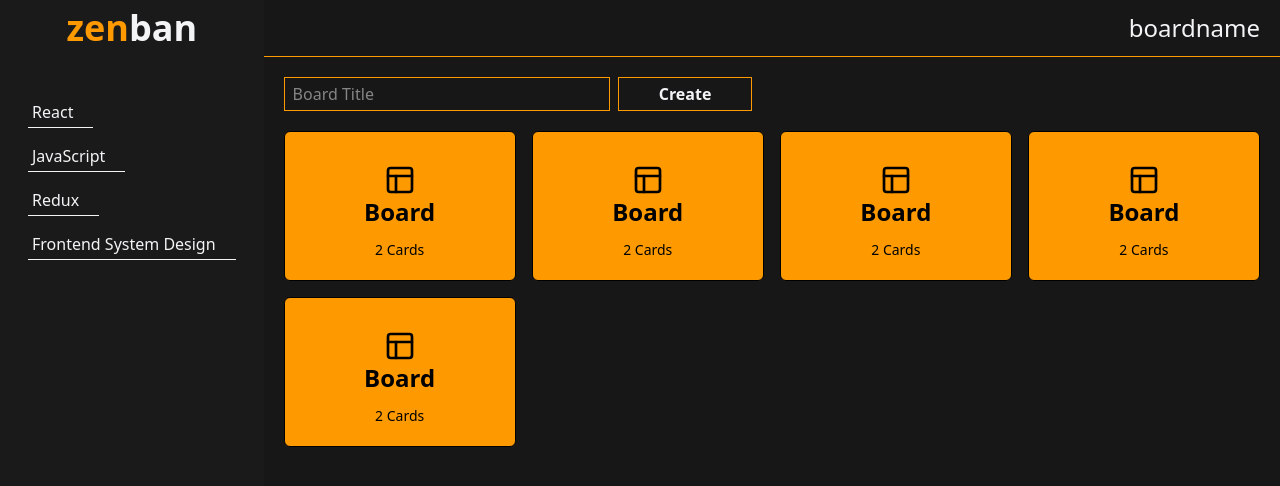
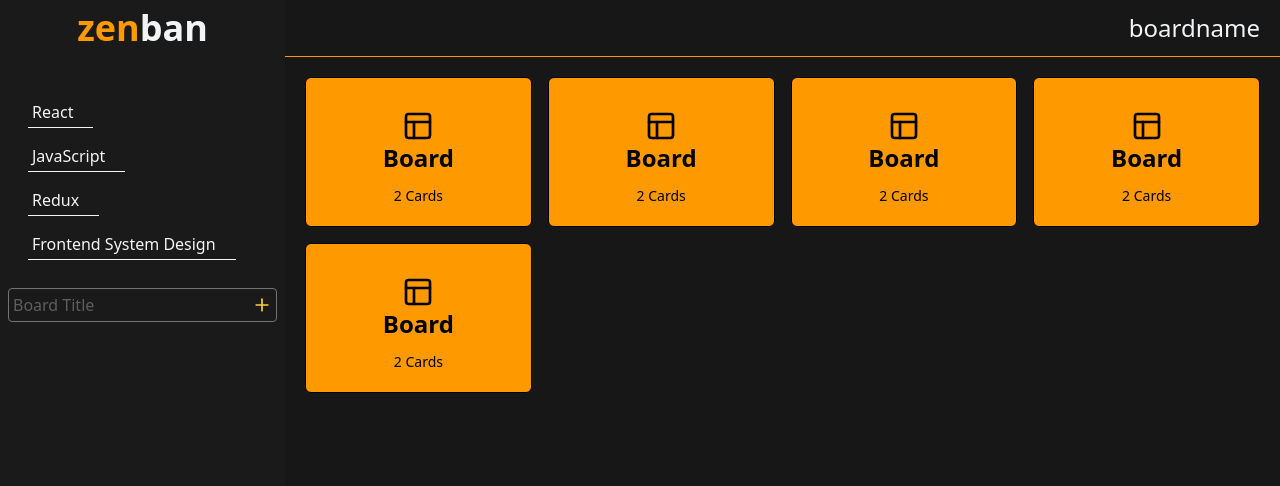
Before and after one commit to joshir16/Zenban, a React (Vite) app: page / in a window 1280 px wide. Shown: the top 486 px of the page. Built offline with nearby package versions, Linux system fonts and the light colour scheme.

Commit message:
create board shifted to Navbar

```diff
--- a/src/components/BoardForm.tsx
+++ b/src/components/BoardForm.tsx
@@ -1,39 +1,16 @@
-import { useState } from "react";
-import { useNavigate } from "react-router-dom";
+import { Plus } from "lucide-react";
 
 export default function BoardForm() {
-  const [newBoardTitle, setNewBoardTitle] = useState("");
-  const navigate = useNavigate();
-
-  function handleCreateBoard() {
-    if (newBoardTitle.trim()) {
-      const id = crypto.randomUUID();
-      //TO DO id and board to redux
-
-      navigate(`/board/${newBoardTitle}`);
-    }
-  }
-
   return (
-    <form
-      onSubmit={handleCreateBoard}
-      className="flex flex-col sm:flex-row md:w-full md:flex-row lg:w-2/3   justify-center items-center gap-2"
-    >
+    <form className="flex flex-row w-full text-sm sm:text-md md:text-base border border-neutral-500 rounded-sm ">
       <input
         type="text"
         placeholder="Board Title"
-        className="border border-amber-500 px-2 py-1 outline-0 md:w-full"
-        onChange={(e) => setNewBoardTitle(e.target.value)}
-        value={newBoardTitle}
+        className="flex-1 text-neutral-400 p-1 outline-0"
       />
-      <div className="flex gap-2 w-full">
-        <button
-          type="submit"
-          className="border font-bold px-10 py-1 border-amber-500 transition-all hover:bg-amber-500 hover:text-neutral-950"
-        >
-          Create
-        </button>
-      </div>
+      <button type="submit">
+        <Plus className="size-7 text-amber-300 hover:text-amber-500 px-1" />
+      </button>
     </form>
   );
 }
--- a/src/components/PageNav.tsx
+++ b/src/components/PageNav.tsx
@@ -1,4 +1,5 @@
 import { NavLink } from "react-router-dom";
+import BoardForm from "./BoardForm";
 
 export default function PageNav() {
   const navItems = ["React", "JavaScript", "Redux", "Frontend System Design"];
@@ -8,8 +9,8 @@ export default function PageNav() {
         <span className="text-amber-500">Zen</span>
         ban
       </h1>
-      {/* <h3 className="text-1xl font-black">my boards</h3> */}
-      <ul className="flex flex-1 flex-col gap-5 p-2 sm:p-5">
+
+      <ul className="flex flex-col gap-5 p-2 sm:p-5">
         {navItems.map((item) => (
           <li key={item} className="w-full">
             <NavLink
@@ -21,6 +22,8 @@ export default function PageNav() {
           </li>
         ))}
       </ul>
+
+      <BoardForm />
     </nav>
   );
 }
--- a/src/pages/BoardList.tsx
+++ b/src/pages/BoardList.tsx
@@ -1,15 +1,11 @@
-import BoardForm from "../components/BoardForm";
 import { Header } from "../components/Header";
 import BoardCard from "../components/BoardCard";
-import { useState } from "react";
 
 export default function BoardList() {
   return (
     <>
       <Header />
       <section className="flex flex-col p-5 gap-5 h-full">
-        <BoardForm />
-
         <div className="grid sm:grid-cols-1 md:grid-cols-2 lg:grid-cols-4 gap-4 ">
           <BoardCard />
           <BoardCard />
```
